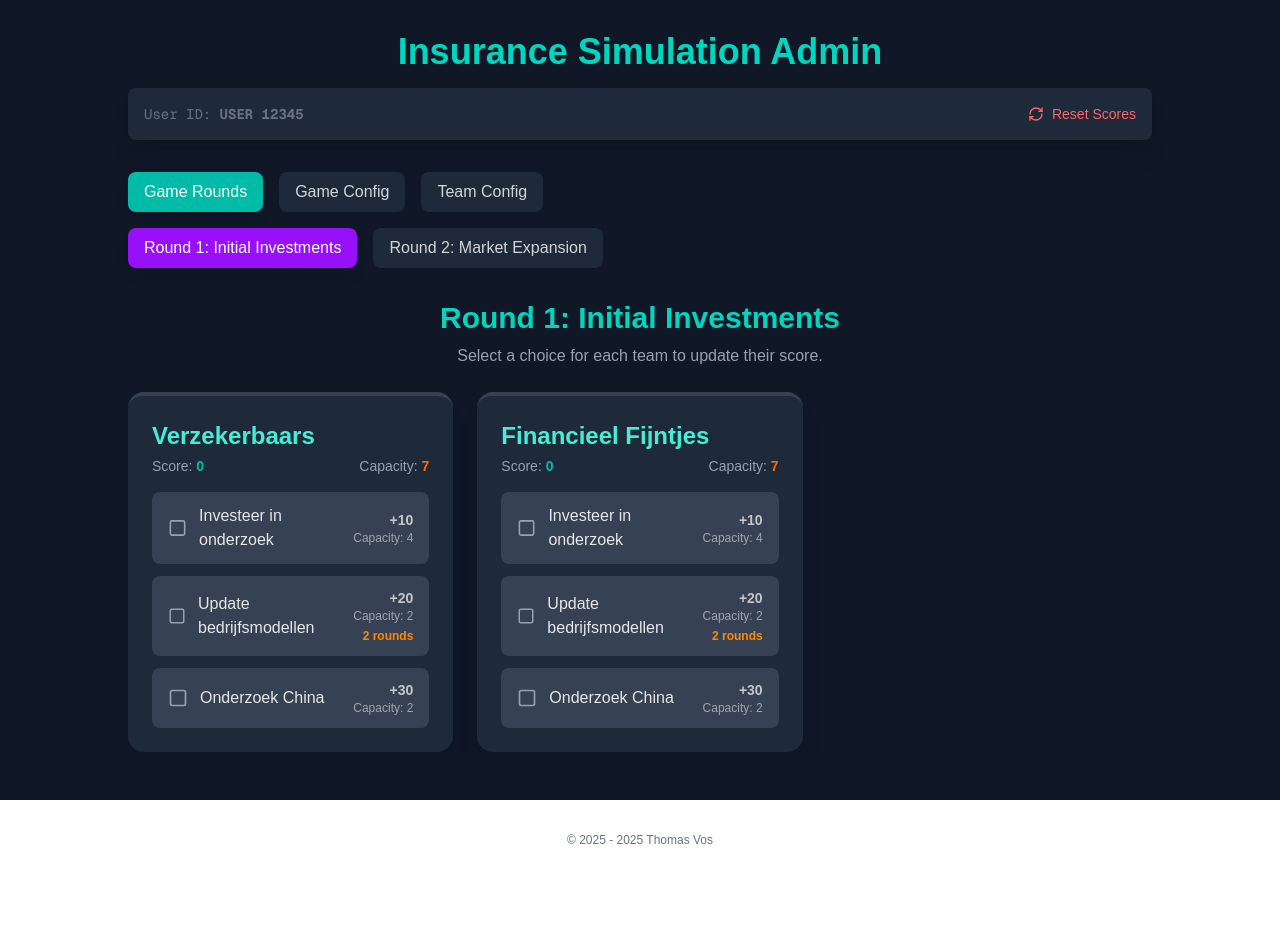
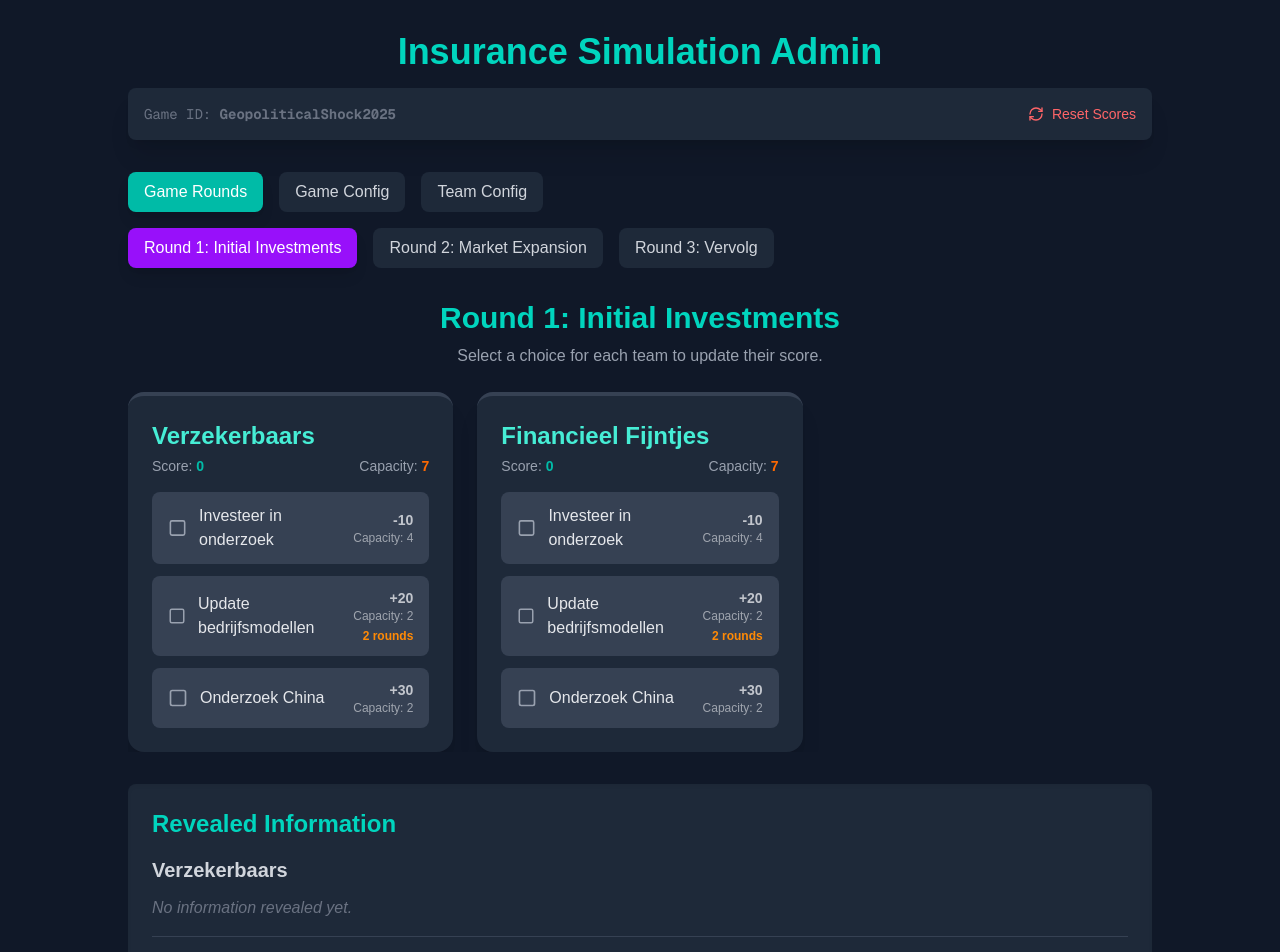
Before and after one commit to T-Vos/insurance_game, a Next.js app: page / in a window 1280 px wide. Shown: the top 952 px of the page. Before the commit the page ends 848 px from the top, so only its background shows below. Built offline with nearby package versions, Linux system fonts and the light colour scheme.

Commit message:
allows to reveal information

```diff
--- a/app/GameRounds.tsx
+++ b/app/GameRounds.tsx
@@ -137,7 +137,8 @@ const GameRounds = ({
 												</div>
 												<div className="flex-shrink-0 text-right">
 													<p className="text-sm font-bold opacity-80">
-														+{choice.score}
+														{choice.score >= 0 ? '+' : ''}
+														{choice.score}
 													</p>
 													<p className="text-xs opacity-60">
 														Capacity: {choice.capacity}
--- /dev/null
+++ b/app/RevealedInfo.tsx
@@ -0,0 +1,76 @@
+// RevealedInfo.tsx
+
+import * as Types from './types';
+import React from 'react';
+
+interface RevealedInfoProps {
+	teams: Types.Team[];
+	currentRoundIndex: number;
+	roundChoices: Types.Round[];
+}
+
+const RevealedInfo = ({
+	teams,
+	currentRoundIndex,
+	roundChoices,
+}: RevealedInfoProps) => {
+	return (
+		<div className="mt-8 p-6 bg-gray-800 rounded-lg shadow-inner">
+			<h2 className="text-2xl font-bold text-teal-400 mb-4">
+				Revealed Information
+			</h2>
+			{teams.map((team) => (
+				<div
+					key={team.id}
+					className="mb-6 border-b border-gray-700 pb-4 last:border-b-0"
+				>
+					<h3 className="text-xl font-semibold text-gray-300 mb-3">
+						{team.teamName}
+					</h3>
+					{team.choices.length > 0 ? (
+						team.choices
+							.map((chosenItem) => {
+								const originalRound = roundChoices.find(
+									(r) => r.round_id === chosenItem.round_id
+								);
+								const originalChoice = originalRound?.choices.find(
+									(c) => c.id === chosenItem.choice_id
+								);
+
+								if (!originalChoice?.reveals) {
+									return null;
+								}
+
+								const revealRoundIndex =
+									chosenItem.roundIndex + originalChoice.duration;
+								const revealedMessage =
+									originalChoice.reveals[currentRoundIndex - revealRoundIndex];
+
+								if (currentRoundIndex >= revealRoundIndex && revealedMessage) {
+									return (
+										<div
+											key={`${team.id}-${chosenItem.choice_id}`}
+											className="bg-gray-700 p-3 rounded-md mb-2"
+										>
+											<p className="text-gray-400 text-sm">
+												From "{chosenItem.description}":
+											</p>
+											<p className="text-white font-medium italic mt-1">
+												{revealedMessage}
+											</p>
+										</div>
+									);
+								}
+								return null;
+							})
+							.filter(Boolean) // Filter out null values
+					) : (
+						<p className="text-gray-500 italic">No information revealed yet.</p>
+					)}
+				</div>
+			))}
+		</div>
+	);
+};
+
+export default RevealedInfo;
--- a/app/page.tsx
+++ b/app/page.tsx
@@ -1,3 +1,5 @@
+// App.tsx
+
 'use client';
 import React, { useEffect, useState } from 'react';
 import GameRounds from './GameRounds';
@@ -5,6 +7,7 @@ import GameConfig from './gameConfig';
 import TeamsConfig from './teamsConfig';
 import { LucideRefreshCw } from 'lucide-react';
 import * as Types from './types';
+import RevealedInfo from './RevealedInfo';
 
 const menuItems = [
 	{ name: 'Game Rounds', state: Types.PageState.ROUNDS },
@@ -13,7 +16,7 @@ const menuItems = [
 ];
 
 const App = () => {
-	const userId = 'USER 12345';
+	const GAME_ID = 'GeopoliticalShock2025';
 	const [pageState, setPageState] = useState<Types.PageState>(
 		Types.PageState.ROUNDS
 	);
@@ -29,9 +32,19 @@ const App = () => {
 				{
 					id: 1,
 					description: 'Investeer in onderzoek',
-					score: 10,
+					score: -10,
 					capacity: 4,
 					duration: 1,
+					reveals: [
+						{
+							text: 'Onderzoek toont aan dat er een nieuwe technologie op de markt komt die de productiekosten aanzienlijk verlaagt.',
+							revealedInRounds: 1,
+						},
+						{
+							text: 'De technologie heeft een onverwachte bijwerking, wat leidt tot vertragingen in de implementatie.',
+							revealedInRounds: 2,
+						},
+					],
 				},
 				{
 					id: 2,
@@ -39,6 +52,16 @@ const App = () => {
 					score: 20,
 					capacity: 2,
 					duration: 2,
+					reveals: [
+						{
+							text: 'De geüpdate modellen zijn zeer efficiënt en verhogen de inkomsten.',
+							revealedInRounds: 2,
+						},
+						{
+							text: 'Concurrenten hebben uw nieuwe model snel gekopieerd, wat de winstmarges doet dalen.',
+							revealedInRounds: 3,
+						},
+					],
 				},
 				{
 					id: 3,
@@ -46,6 +69,12 @@ const App = () => {
 					score: 30,
 					capacity: 2,
 					duration: 1,
+					reveals: [
+						{
+							text: 'Onderzoek toont een grote, onontdekte markt in China met hoge winstkansen.',
+							revealedInRounds: 1,
+						},
+					],
 				},
 			],
 		},
@@ -59,6 +88,7 @@ const App = () => {
 					score: 15,
 					capacity: 3,
 					duration: 1,
+					reveals: [],
 				},
 				{
 					id: 2,
@@ -66,6 +96,7 @@ const App = () => {
 					score: 10,
 					capacity: 5,
 					duration: 1,
+					reveals: [],
 				},
 				{
 					id: 3,
@@ -73,6 +104,29 @@ const App = () => {
 					score: 40,
 					capacity: 1,
 					duration: 1,
+					reveals: [],
+				},
+			],
+		},
+		{
+			round_id: 'round_3',
+			round_name: 'Round 3: Vervolg',
+			choices: [
+				{
+					id: 1,
+					description: 'Breid uit naar Europa',
+					score: 15,
+					capacity: 3,
+					duration: 1,
+					reveals: [],
+				},
+				{
+					id: 2,
+					description: 'Focus op binnenlandse markt',
+					score: 10,
+					capacity: 5,
+					duration: 1,
+					reveals: [],
 				},
 			],
 		},
@@ -269,7 +323,7 @@ const App = () => {
 					</h1>
 					<div className="bg-gray-800 rounded-lg p-4 mt-4 shadow-xl flex items-center justify-between">
 						<p className="text-sm font-mono break-all text-gray-500">
-							User ID: <span className="font-bold">{userId}</span>
+							Game ID: <span className="font-bold">{GAME_ID}</span>
 						</p>
 						<button
 							onClick={handleResetScores}
@@ -317,6 +371,11 @@ const App = () => {
 				</div>
 
 				{renderPage()}
+				<RevealedInfo
+					teams={teams}
+					currentRoundIndex={currentRoundIndex}
+					roundChoices={roundChoices}
+				/>
 			</div>
 		</div>
 	);
--- a/app/types.ts
+++ b/app/types.ts
@@ -1,36 +1,39 @@
-export interface ChosenItem {
-	round_id: number | string;
-	choice_id: number | string;
-	roundIndex: number;
-	score: number;
+export enum PageState {
+	ROUNDS,
+	RULES_CONFIG,
+	TEAMS_CONFIG,
 }
 
-export interface Team {
-	id: number | string;
-	teamName: string;
-	score: number;
-	capacity: number;
-	choices: ChosenItem[];
-	isEditing?: boolean;
-	editingName?: string;
+export interface RevealMessage {
+	text: string;
+	revealedInRounds: number;
 }
 
 export interface Choice {
-	id: number | string;
+	id: number;
 	description: string;
 	score: number;
 	capacity: number;
 	duration: number;
+	reveals: RevealMessage[];
 }
 
 export interface Round {
-	round_id: number | string;
+	round_id: string;
 	round_name: string;
 	choices: Choice[];
 }
 
-export enum PageState {
-	ROUNDS = 'rounds',
-	RULES_CONFIG = 'rulesConfig',
-	TEAMS_CONFIG = 'teamsConfig',
+export interface ChosenItem extends Choice {
+	round_id: string;
+	choice_id: number;
+	roundIndex: number;
 }
+
+export interface Team {
+	id: string;
+	teamName: string;
+	choices: ChosenItem[];
+	score: number;
+	capacity: number;
+}
```
